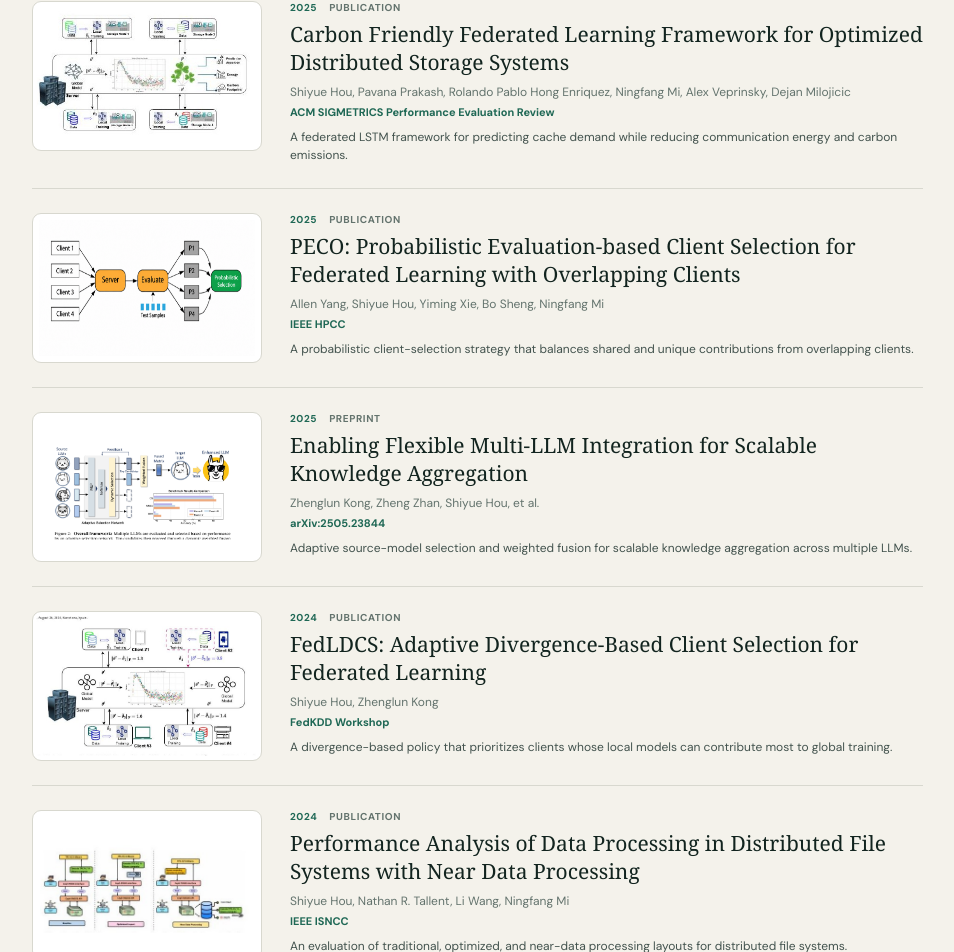
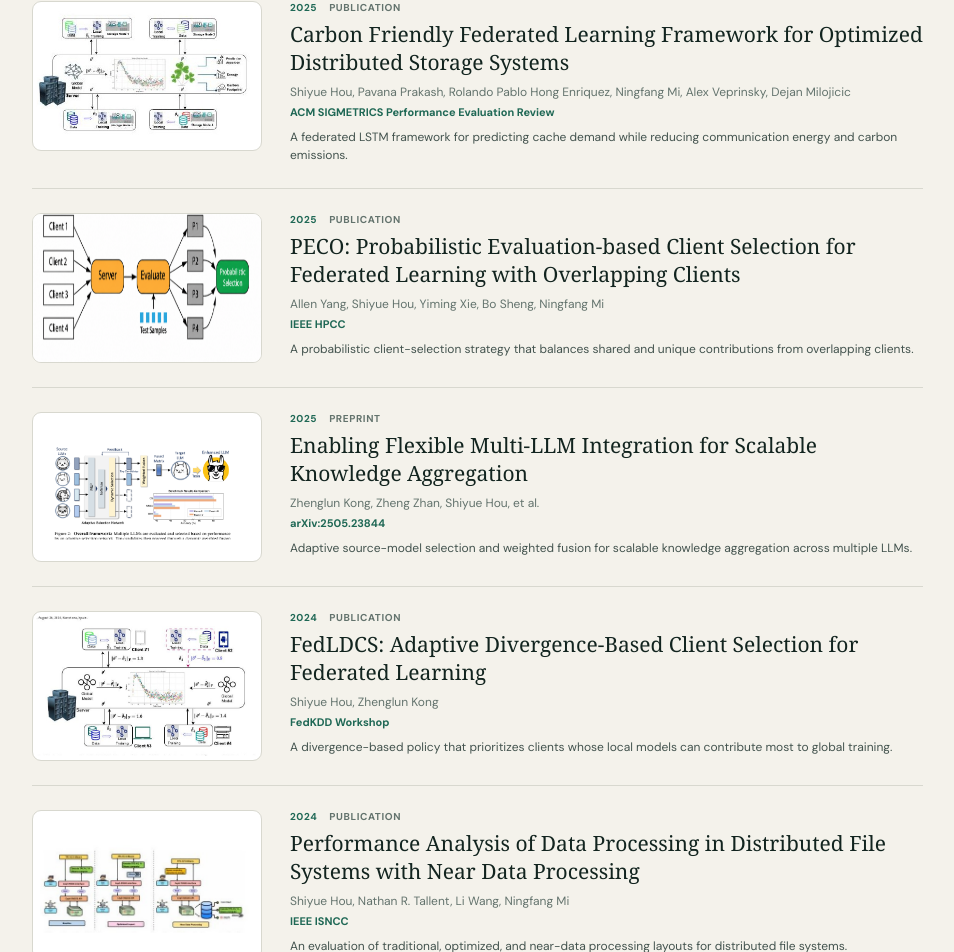
Before and after one commit to shou123/shou123.github.io, a React (Vite) app: page / in a window 1280 px wide. Shown: the part 1920-2872 px from the top of the page, without its empty margins (257-1211 px from the left). Built offline with nearby package versions, Linux system fonts and the light colour scheme; a web font is replaced by a local one.

Commit message:
Expand caption-free PECO diagram within frame

```diff
--- a/src/styles.css
+++ b/src/styles.css
@@ -72,8 +72,8 @@ h1 { margin: 16px 0 8px; font-size: clamp(52px, 7vw, 80px); line-height: 1; lett
 .paper-image img[src$="near-data-overview.jpg"] { transform: scale(.99); }
 .paper-image:hover img[src$="tierpilot-overview.jpg"],
 .paper-image:hover img[src$="near-data-overview.jpg"] { transform: scale(1.03); }
-.paper-image img[src$="peco-overview-clean.png"] { object-fit: fill; transform: none; }
-.paper-image:hover img[src$="peco-overview-clean.png"] { transform: scale(1.03); }
+.paper-image img[src$="peco-overview-clean.png"] { object-fit: fill; transform: scale(1.08, 1.55); }
+.paper-image:hover img[src$="peco-overview-clean.png"] { transform: scale(1.11, 1.6); }
 .paper-meta { display: flex; gap: 12px; margin: 0 0 7px; color: var(--muted); font-size: 10px; font-weight: 700; letter-spacing: .06em; text-transform: uppercase; }
 .paper-meta span:first-child { color: var(--accent); }
 .paper h3 { max-width: 700px; margin: 0; font-family: 'Libre Caslon Display', Georgia, serif; font-size: 21px; line-height: 1.3; font-weight: 400; }
```
